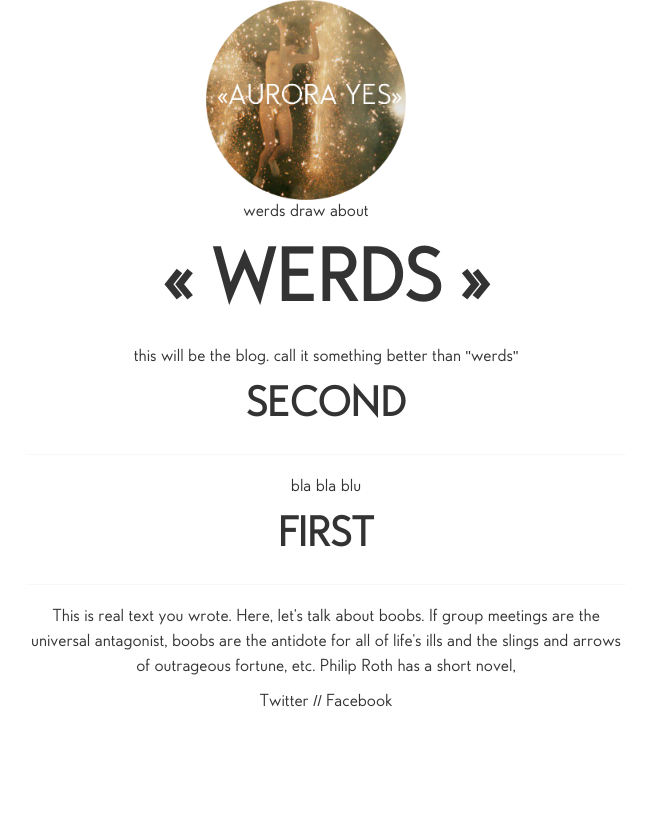
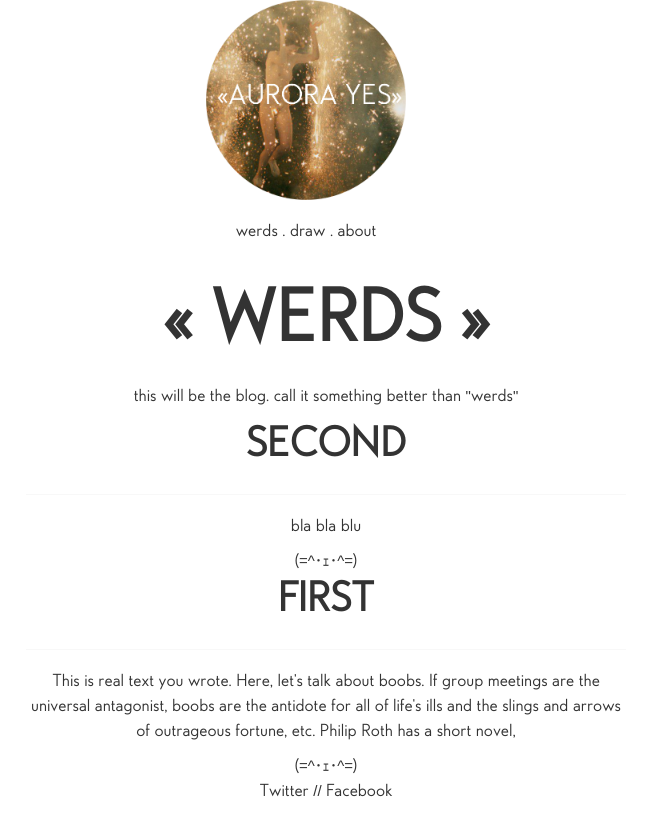
Before and after one commit to auroranou/old-portfolio, a Jekyll site: the page built from _posts/0010-01-01-werds.html, in a window 1280 px wide. Shown: the top 836 px of the page, without its empty margins (334-986 px from the left). Built offline with Jekyll 4.4.1, drawn with Linux system fonts in a browser that asks for light colours.

Commit message:
more breathing room

```diff
--- a/_includes/footer.html
+++ b/_includes/footer.html
@@ -1,4 +1,4 @@
-<div id='footer'>
+<div id='footer margin2y'>
   <a class='quiet' href='http://www.twitter.com/auroranou' target='_blank'>Twitter</a>
   //
   <a class='quiet' href='http://www.facebook.com/auroranou' target='_blank'>Facebook</a>
--- a/_includes/header.html
+++ b/_includes/header.html
@@ -1,15 +1,15 @@
 
 
 
-<a class='quiet margin2y' href='/'>
-<img id='circle pad8' src='{{base}}/img/circle.png' alt='circle' width='200px'/>
+<a class='quiet' href='/'>
+<img id='circle margin2y' src='{{base}}/img/circle.png' alt='circle' width='200px'/>
 </a>
 
 
-<div class="nav">
+<div class="nav margin2y">
     <a href="{{base}}/werds" class='quiet' {% if page.class == "werds" %}class="active"{% endif %}>
-	     werds</a>
+	     werds</a> .
     <a href="{{base}}/draw" class='quiet' {% if page.class == "draw" %}class="active"{% endif %}>
-        draw</a>
+        draw</a> .
     <a href="{{base}}/about" class='quiet' {% if page.class == "about" %}class="active"{% endif %}>about</a>
 </div>
--- a/_layouts/default.html
+++ b/_layouts/default.html
@@ -4,7 +4,7 @@
 
 <body>
 
-<div class='container prose'>
+<div class='container clearfix prose'>
 {{content}}
 
 {% include footer.html %}
--- a/_layouts/splash.html
+++ b/_layouts/splash.html
@@ -4,10 +4,10 @@
 -->
 
 <a class='quiet' href='/'>
-<img id='circle margin4' src='{{base}}/img/circle.png' alt='circle'/>
+<img id='circle' src='{{base}}/img/circle.png' alt='circle'/>
 </a>
 
-<div class="nav">
+<div class="nav margin2y">
     <a href="{{base}}/werds" class='quiet' {% if page.class == "werds" %}class="active"{% endif %}>
 	     werds</a>
     <a href="{{base}}/draw" class='quiet' {% if page.class == "draw" %}class="active"{% endif %}>
--- a/_posts/0010-01-01-werds.html
+++ b/_posts/0010-01-01-werds.html
@@ -14,6 +14,7 @@ subtitle: "Really."
 			<h3>{{item.title}}</h3>
 			<hr class='prose'>
 			<p class='prose'>{{ item.excerpt }}</p>
+			(=^･ｪ･^=)
 		</a>
 	</div>
 	<br>
```
